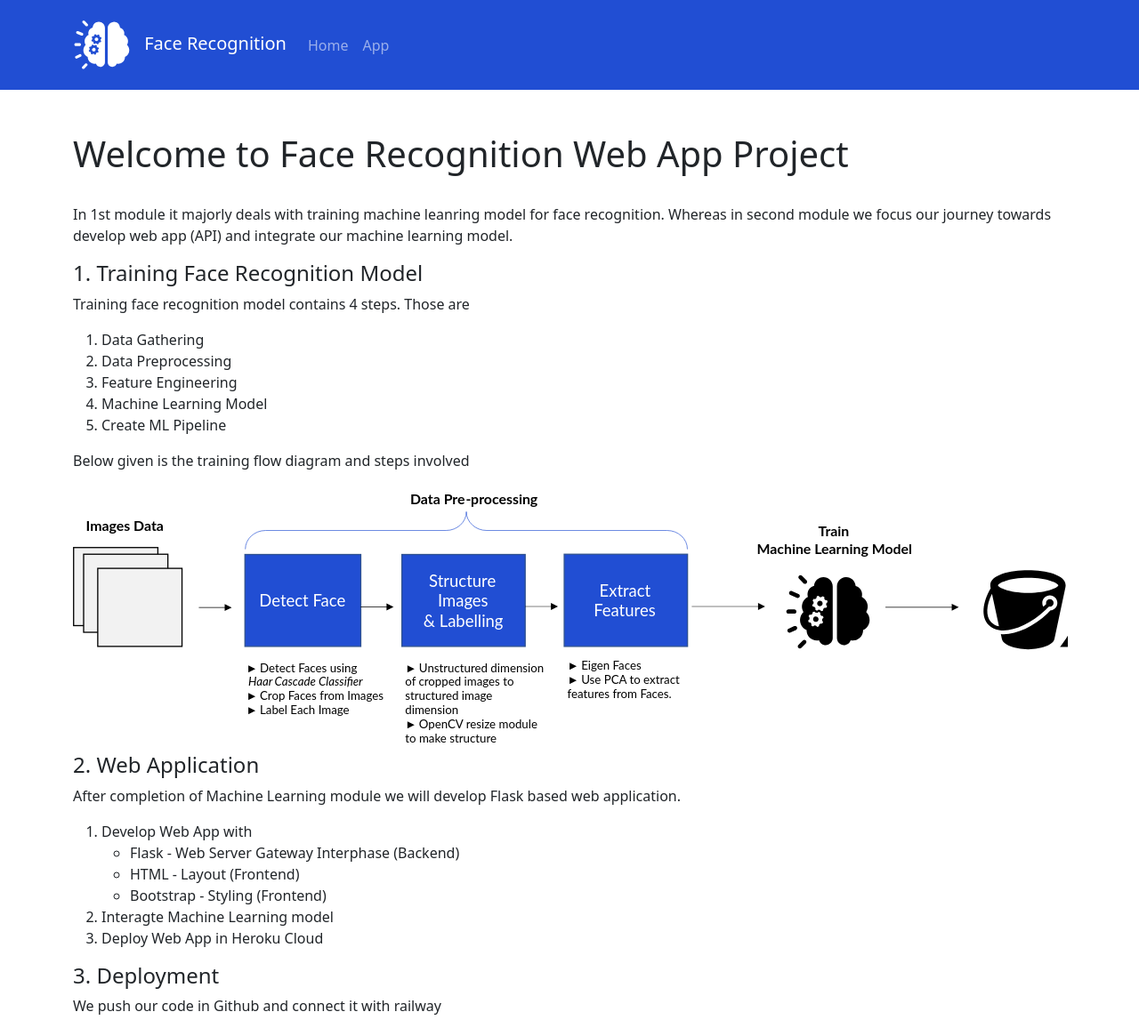
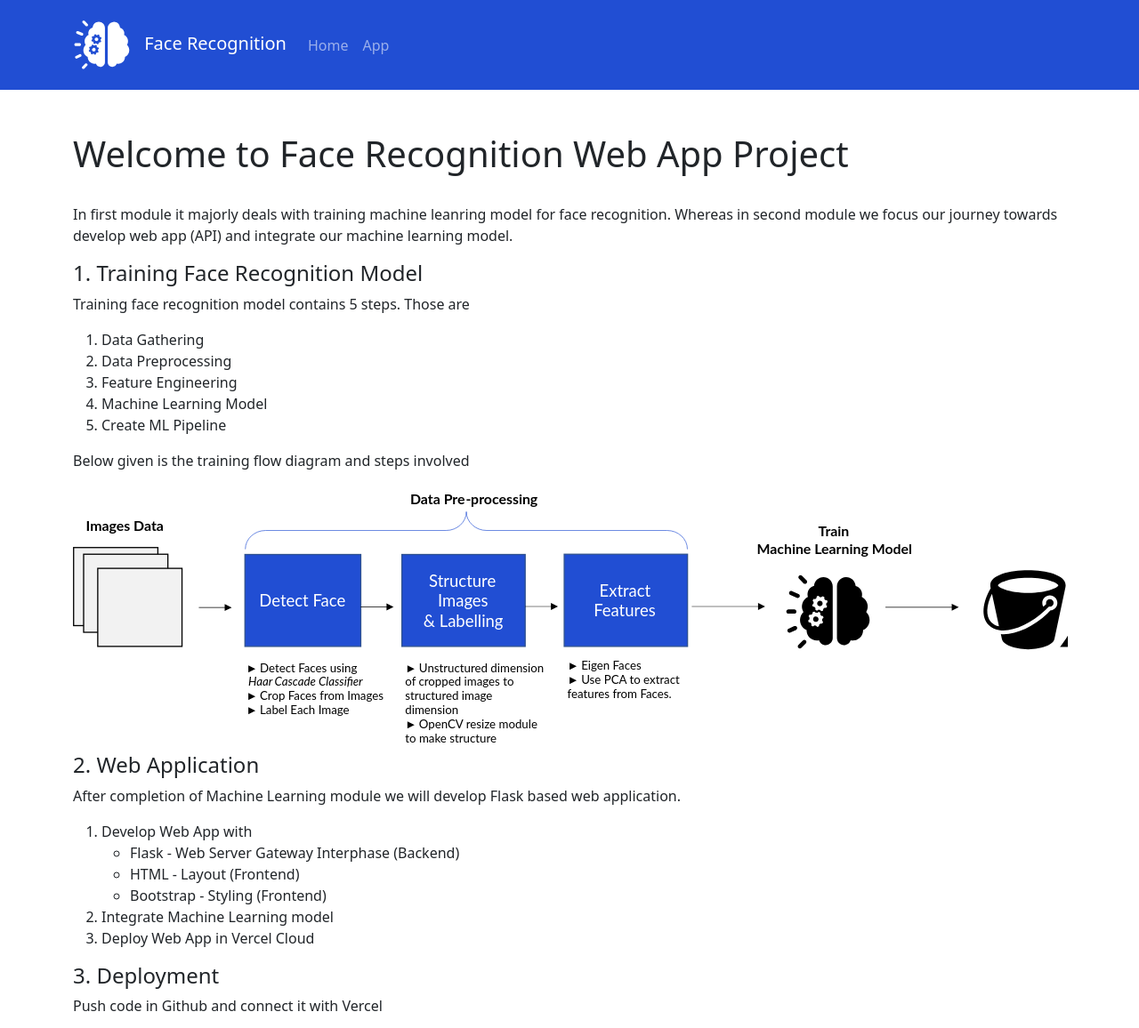
Before and after one commit to zhh312/Face-Recognition-Flask-Web-App, a Flask app: page / in a window 1280 px wide. Shown: the top 1156 px of the page at 89% size. Run offline with Flask 2, Linux system fonts and the light colour scheme; parts of the project's set-up code (start-up, migrations or seed data) failed here and were passed over.

Commit message:
fix error

```diff
--- a/templates/index.html
+++ b/templates/index.html
@@ -8,11 +8,11 @@
     </h3>
     <br>
     <p>
-        In 1st module it majorly deals with training machine leanring model for face recognition. Whereas in second module
+        In first module it majorly deals with training machine leanring model for face recognition. Whereas in second module
         we focus our journey towards develop web app (API) and integrate our machine learning model.
     </p>
     <h4>1. Training Face Recognition Model</h4>
-        <p>Training face recognition model contains 4 steps. Those are
+        <p>Training face recognition model contains 5 steps. Those are
         </p>
         <ol>
             <li>Data Gathering</li>
@@ -35,12 +35,12 @@
                     <li>Bootstrap - Styling (Frontend)</li>
                 </ul>
             </li>
-            <li>Interagte Machine Learning model</li>
-            <li>Deploy Web App in Heroku Cloud</li>
+            <li>Integrate Machine Learning model</li>
+            <li>Deploy Web App in Vercel Cloud</li>
         </ol>
 
         <h4>3. Deployment</h4>
-        <p>We push our code in Github and connect it with railway
+        <p>Push code in Github and connect it with Vercel
         </p>
         <img src="/static/images/content/deployment.svg" height="300" class="image-fluid" alt="">
 </div>
```
Also changed, not shown: 3 other files.
